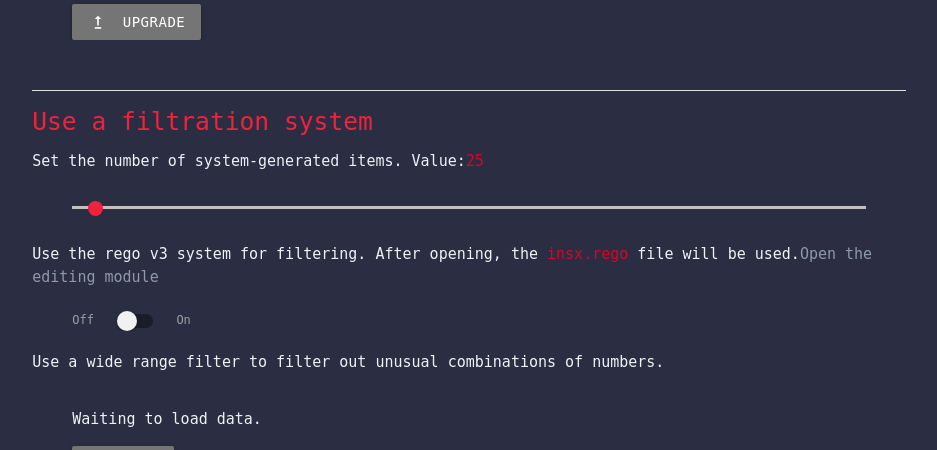
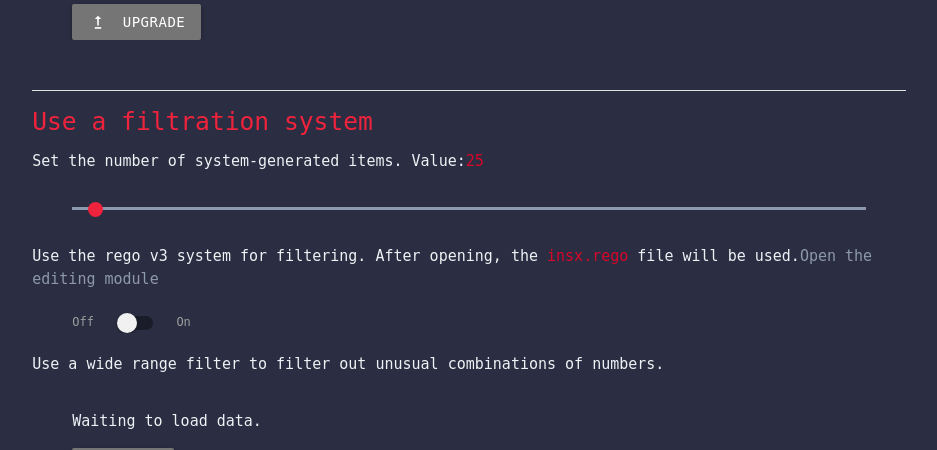
Before and after one commit to JogFeelingVI/autoasset, a Python web app: template templates/index.html in a window 1280 px wide. Shown: the part 260-710 px from the top of the page, without its empty margins (171-1108 px from the left). Run offline with Jinja, Linux system fonts and the light colour scheme; the template is opened without the code that fills it: most values are stand-ins (such as "Sample title", 1, 10 or a date in 2020); some web fonts are replaced.

Commit message:
add range css

```diff
--- a/static/casex.css
+++ b/static/casex.css
@@ -2,7 +2,7 @@
  * @Author: JogFeelingVI
  * @Date:   2024-01-22 08:13:01
  * @Last Modified by:   JogFeelingVI
- * @Last Modified time: 2024-02-08 17:34:25
+ * @Last Modified time: 2024-02-08 23:00:58
  */
 /* CSS HEX */
 :root {
@@ -93,15 +93,23 @@ input[type="range"] {
     width: 100%;
     cursor: pointer;
     outline: none;
-    border-radius: 15px;
     border: none;
-    /*  overflow: hidden;  remove this line*/
-
-    /* New additions */
-    height: 1px;
-    background: var(--antiflash-white);
+    background-color: transparent;
 }
 
+input[type="range"]::-webkit-slider-runnable-track {
+    width: 100%;
+    height: 3px;
+    cursor: pointer;
+    background: var(--cool-gray);
+}
+
+input[type="range"]::-moz-range-track {
+    width: 100%;
+    height: 3px;
+    cursor: pointer;
+    background: var(--cool-gray);
+}
 
 /* Thumb: webkit */
 input[type="range"]::-webkit-slider-thumb {
@@ -128,6 +136,7 @@ input[type="range"]::-moz-range-thumb {
     /* box-shadow: -407px 0 0 400px #f50; emove this line */
     transition: .2s ease-in-out;
 }
+
 
 /* Hover, active & focus Thumb: Webkit */
 textarea.materialize-textarea:focus:not([readonly]) {
--- a/static/handle.js
+++ b/static/handle.js
@@ -2,7 +2,7 @@
  * @Author: JogFeelingVI
  * @Date:   2024-01-25 20:54:21
  * @Last Modified by:   JogFeelingVI
- * @Last Modified time: 2024-02-08 17:35:19
+ * @Last Modified time: 2024-02-08 23:01:34
  */
 'use strict';
 document.addEventListener("DOMContentLoaded", (event) => {
@@ -15,8 +15,9 @@ document.addEventListener("DOMContentLoaded", (event) => {
     sliderEl.addEventListener("input", (event) => {
         const tempSliderValue = event.target.value;
         sliderValue.textContent = tempSliderValue;
+        /*
         const progress = (tempSliderValue / sliderEl.max) * 100;
-        sliderEl.style.background = `linear-gradient(to right, #d90429ff ${progress}%, #edf2f4ff ${progress}%)`;
+        sliderEl.style.background = `linear-gradient(to right, #d90429ff ${progress}%, #8d99aeff ${progress}%)`;*/
     });
 });
 
```
